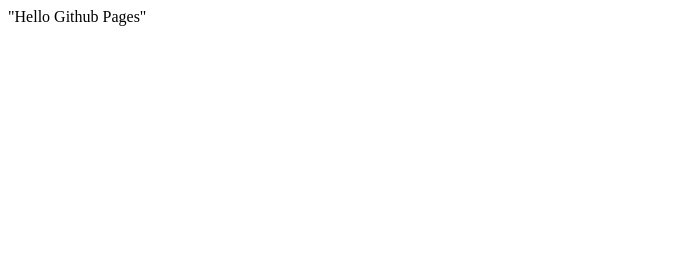
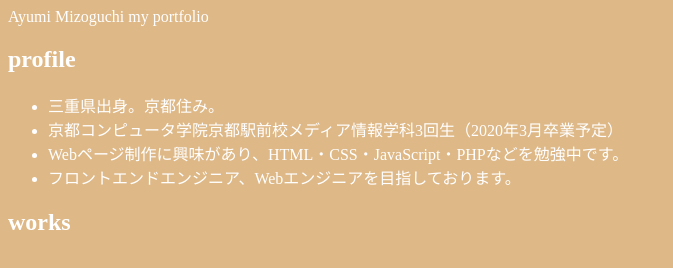
Before and after one commit to mizoayu/mizoayu.github.io, a plain HTML site: page index.html in a window 1280 px wide. Shown: the whole page, without its empty margins (0-673 px from the left). Drawn offline with Linux system fonts and the light colour scheme.

Commit message:
Initial commit

```diff
--- /dev/null
+++ b/css/style.css
@@ -0,0 +1,10 @@
+html {
+  margin: 0;
+  padding: 0;
+  height: 100%;
+  width: 100%;
+}
+body {
+  background-color: #deb887;
+  color: #fff;
+}
--- a/index.html
+++ b/index.html
@@ -1 +1,32 @@
-"Hello Github Pages"
+<!DOCTYPE html>
+<html lang="en">
+<head>
+  <meta charset="UTF-8">
+  <meta name="viewport" content="width=device-width, initial-scale=1.0">
+  <meta http-equiv="X-UA-Compatible" content="ie=edge">
+  <link rel="stylesheet" href="css/style.css">
+  <title>Ayumi Mizoguchi my portfolio</title>
+</head>
+<body>
+  <header>
+    <span>Ayumi Mizoguchi my portfolio</span>
+  </header>
+
+  <main>
+    <section>
+      <h2>profile</h2>
+      <ul>
+        <li>三重県出身。京都住み。</li>
+        <li>京都コンピュータ学院京都駅前校メディア情報学科3回生（2020年3月卒業予定）</li>
+        <li>Webページ制作に興味があり、HTML・CSS・JavaScript・PHPなどを勉強中です。</li>
+        <li>フロントエンドエンジニア、Webエンジニアを目指しております。</li>
+      </ul>
+    </section>
+
+    <section>
+      <h2>works</h2>
+    </section>
+
+  </main>
+</body>
+</html>
```
